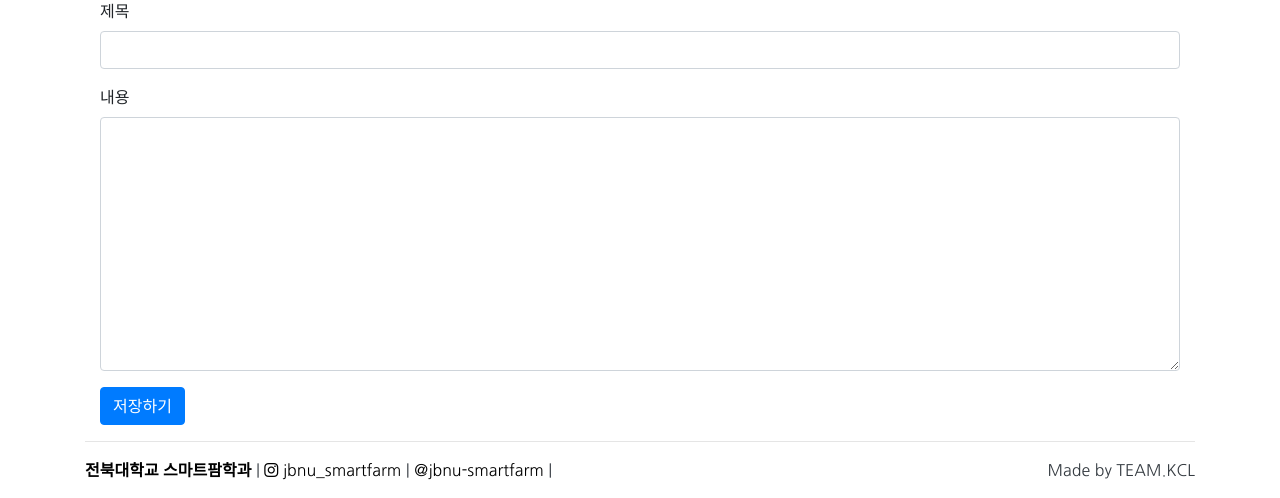
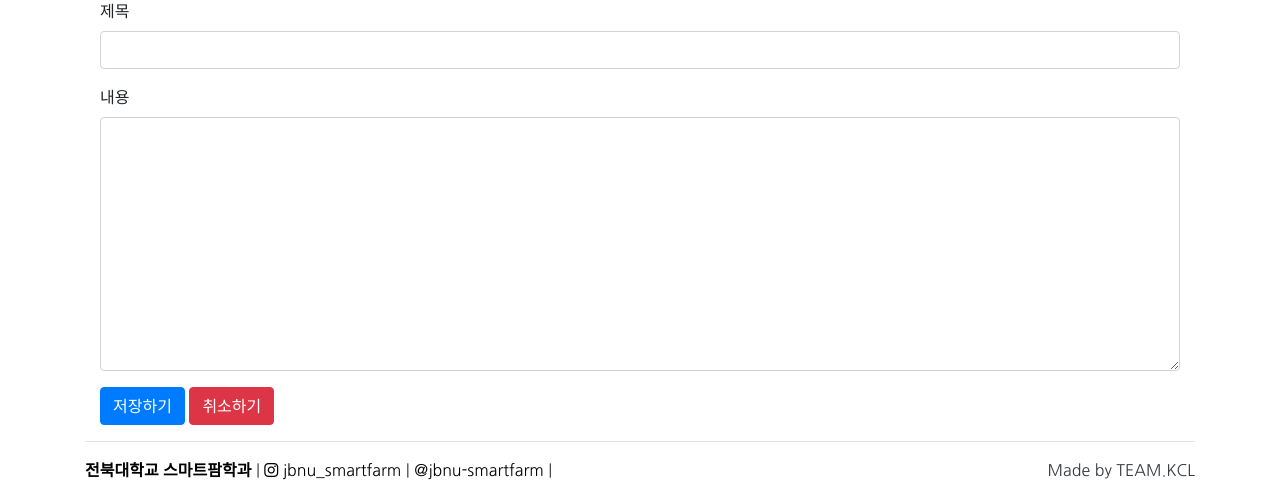
Before and after one commit to riverallzero/CouncilWebsite, a Django app: page /qna/question/create/ in a window 1280 px wide. Shown: the part 366-864 px from the top of the page. Run offline with Django 3.2, Linux system fonts and the light colour scheme; some libraries are stand-ins or nearby versions; some web fonts are replaced.

Commit message:
문의 취소버튼

```diff
--- a/qna/templates/qna/question_form.html
+++ b/qna/templates/qna/question_form.html
@@ -31,6 +31,7 @@
                       id="content" rows="10">{{ form.content.value|default_if_none:'' }}</textarea>
         </div>
         <button type="submit" class="btn btn-primary">저장하기</button>
+        <button type="button" class="btn btn-danger" onclick="location.href='{% url 'qna:index' %}'">취소하기</button>
     </form>
 </div>
 {% endblock %}
```
